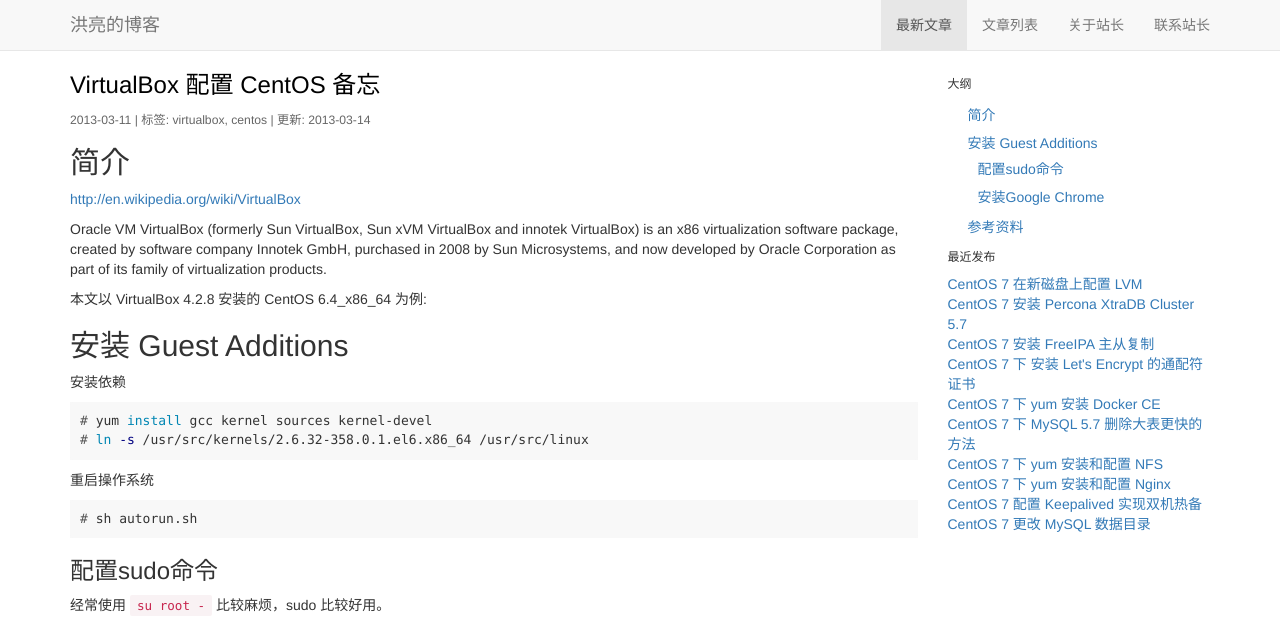
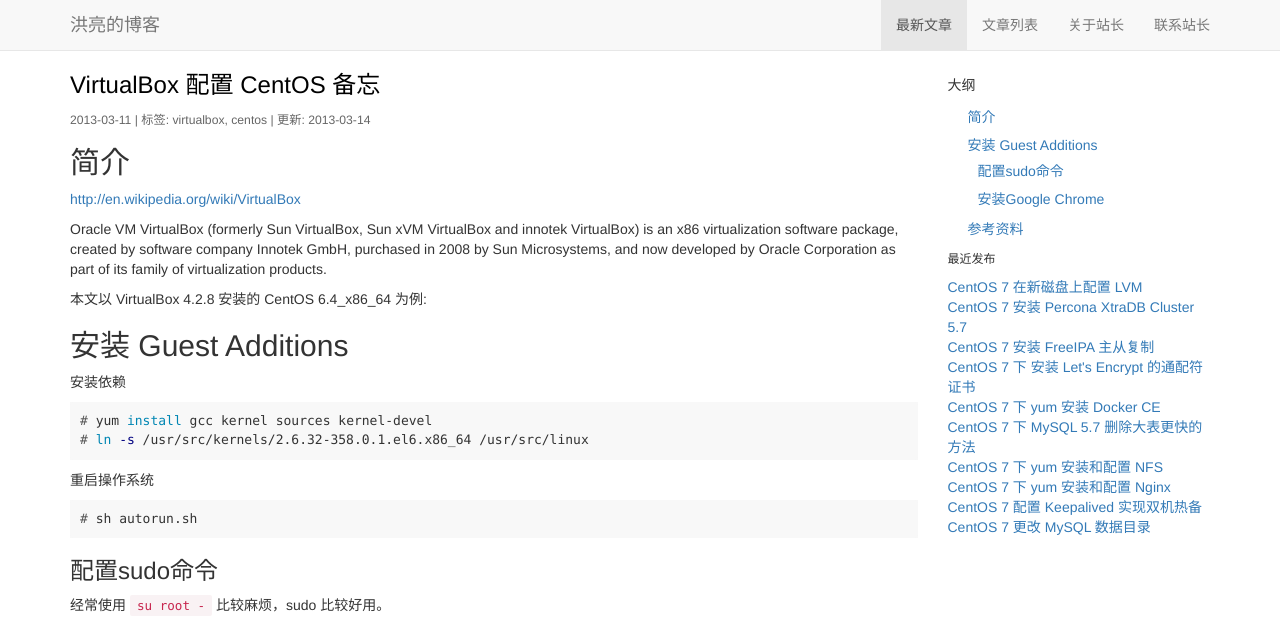
Before and after one commit to lruonan/lhliang.github.io, a Jekyll site: the page built from _posts/2013-03-11-config-centos-in-virtualbox.markdown, in a window 1280 px wide. Shown: the top 624 px of the page. Built offline with Jekyll 4.4.1, drawn with Linux system fonts in a browser that asks for light colours; comment, search, counter and statistics services are not loaded.

```diff
--- a/_includes/toc.html
+++ b/_includes/toc.html
@@ -3,7 +3,7 @@
 	{% assign my_min = page.toc_min | default: site.toc_min | default: 2 %}
 	{% assign my_max = page.toc_max | default: site.toc_max | default: 3 %}
 	{% assign my_name = page.url | default: "unnamed" %}
-	<h6>大纲</h6>
+	<h5>大纲</h5>
 	{% include toc_pure_liquid.html html=content sanitize=true class="inline_toc" id="my_toc" h_min=my_min h_max=my_max page_name=my_name %}
 	{% endunless %}
 </div>
```
